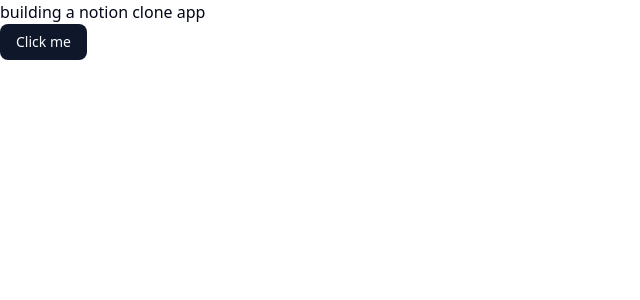
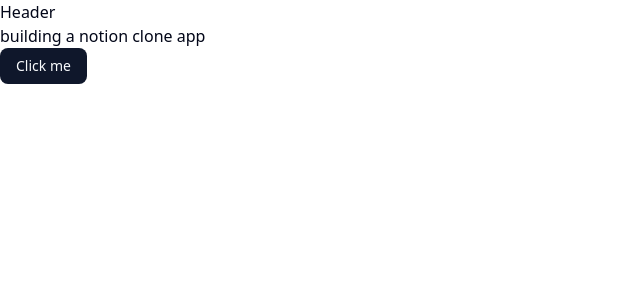
Before and after one commit to SteeveSticks/NOTION-CLONE, a Next.js app: page / in a window 1280 px wide. Shown: the top 300 px of the page, without its empty margins (0-640 px from the left). Built offline with nearby package versions, Linux system fonts and the light colour scheme.

Commit message:
header & middleware % navbar

```diff
--- a/app/layout.tsx
+++ b/app/layout.tsx
@@ -1,5 +1,7 @@
 import type { Metadata } from "next";
 import "./globals.css";
+import { ClerkProvider } from "@clerk/nextjs";
+import Header from "@/components/Header";
 
 export const metadata: Metadata = {
   title: "Create Next App",
@@ -12,8 +14,13 @@
   children: React.ReactNode;
 }>) {
   return (
-    <html lang="en">
-      <body>{children}</body>
-    </html>
+    <ClerkProvider>
+      <html lang="en">
+        <body>
+          <Header />
+          {children}
+        </body>
+      </html>
+    </ClerkProvider>
   );
 }
--- /dev/null
+++ b/components/Header.tsx
@@ -0,0 +1,7 @@
+import React from "react";
+
+const Header = () => {
+  return <div>Header</div>;
+};
+
+export default Header;
--- /dev/null
+++ b/middleware.ts
@@ -0,0 +1,14 @@
+import { clerkMiddleware } from "@clerk/nextjs/server";
+
+export default clerkMiddleware();
+
+export const config = {
+  matcher: [
+    // Skip Next.js internals and all static files, unless found in search params
+    "/((?!_next|[^?]*\\.(?:html?|css|js(?!on)|jpe?g|webp|png|gif|svg|ttf|woff2?|ico|csv|docx?|xlsx?|zip|webmanifest)).*)",
+    // Always run for API routes
+    "/(api|trpc)(.*)",
+  ],
+};
+
+export function middleware() {}
```
